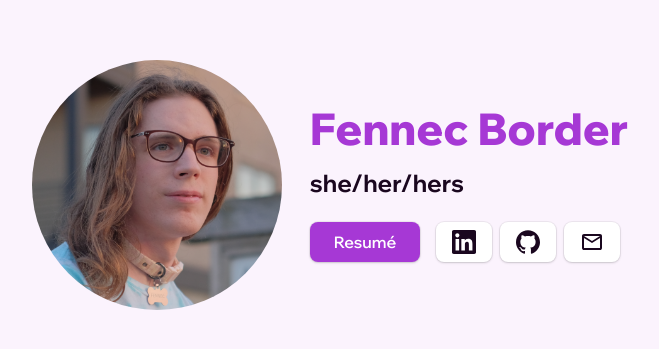
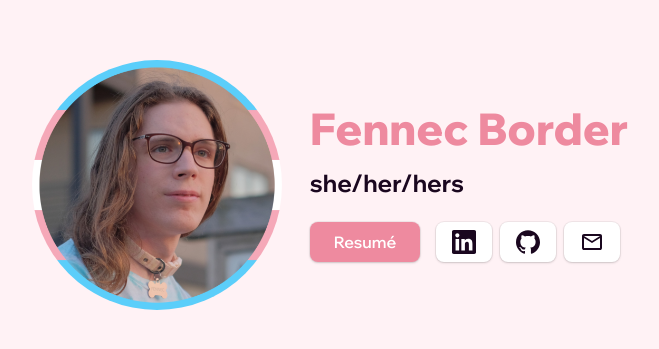
Before and after one commit to Flolon/fennecborder.com, a plain HTML site: page index.html in a window 1280 px wide. Shown: the part 213-562 px from the top of the page, without its empty margins (296-955 px from the left). Drawn offline with Linux system fonts and the light colour scheme.

Commit message:
REAL SHIT (better colors, trans pride pfp, update fav)

```diff
--- a/assets/css/index.css
+++ b/assets/css/index.css
@@ -1,20 +1,20 @@
 :root,
 .default-theme {
 	--text: #1a071f;
-	--background: #fbf3fd;
-	--primary: #a638d5;
-	--secondary: #e894d9;
-	--accent: #de63bb;
+	--background: #fff2f5;
+	--primary: #ee8a9f;
+	--secondary: #ba687a;
+	--accent: #ac6070;
 	--button-bg: #fff;
-	--button-bg-active: #f8f8f8;
+	--button-bg-active: #fcf4f6;
 }
 
 .dark-theme {
-	--text: #f4e2f8;
+	--text: #f8e2ec;
 	--background: #0b020d;
-	--primary: #972ac6;
-	--secondary: #69165a;
-	--accent: #9c2179;
+	--primary: #ff9fb4;
+	--secondary: #aa586a;
+	--accent: #a05565;
 	--button-bg: #1f1f1f;
 	--button-bg-active: #161616;
 }
--- a/index.html
+++ b/index.html
@@ -42,7 +42,7 @@
 
     <div class="container flex flex-wrap flex-content-center fullHeight center">
         <a class="pfp" href="./new.html">
-            <img src="./assets/images/profile.png">
+            <img src="./assets/images/transpride-profile.jpg">
         </a>
         <div class="info">
             <h1>Fennec Border</h1>
```
Also changed, not shown: assets/images/fav.png, assets/images/profile.jpg (added), assets/images/transpride-profile.jpg (added), assets/images/yuh.png (deleted), favicon.ico, 3 other files.
